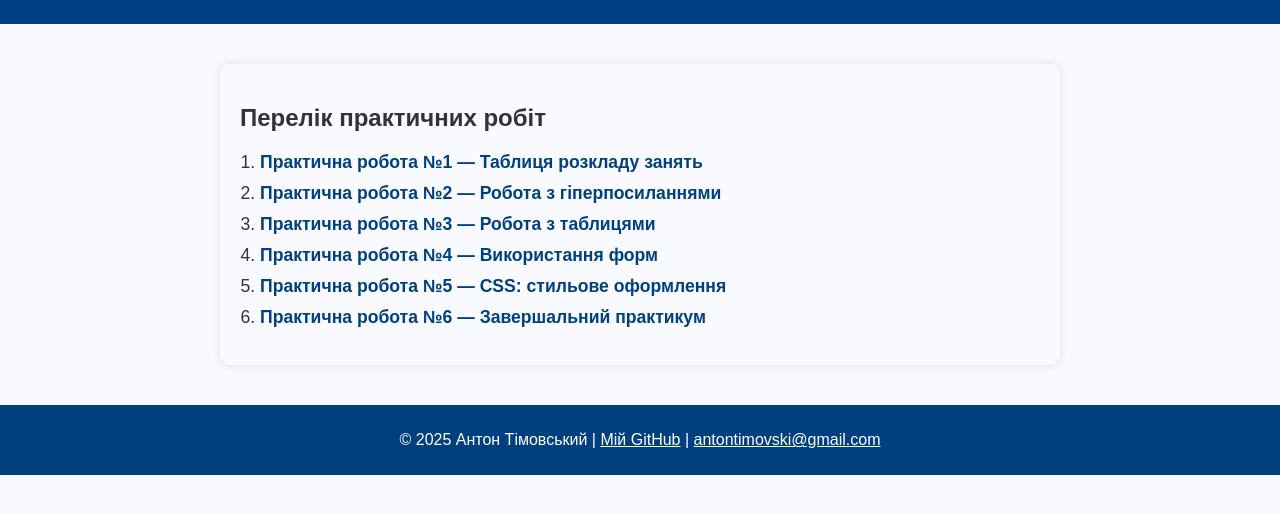
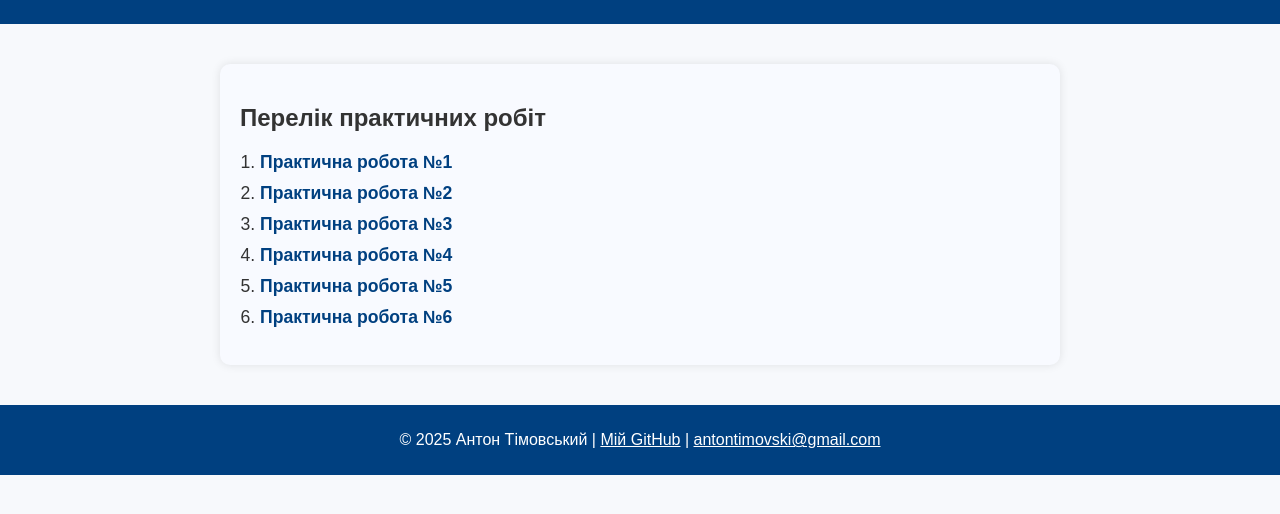
Before and after one commit to ANON435/web-technologies_and_web-design, a plain HTML site: page main/practices.html in a window 1280 px wide. Shown: the part 110-624 px from the top of the page. Drawn offline with Linux system fonts and the light colour scheme.

Commit message:
Update practices.html

```diff
--- a/main/practices.html
+++ b/main/practices.html
@@ -50,12 +50,12 @@
 <main>
     <h2>Перелік практичних робіт</h2>
     <ol>
-        <li><a href="../practices/practice1.html">Практична робота №1 — Таблиця розкладу занять</a></li>
-        <li><a href="../practices/practice2.html">Практична робота №2 — Робота з гіперпосиланнями</a></li>
-        <li><a href="../practices/practice3.html">Практична робота №3 — Робота з таблицями</a></li>
-        <li><a href="../practices/practice4.html">Практична робота №4 — Використання форм</a></li>
-        <li><a href="../practices/practice5.html">Практична робота №5 — CSS: стильове оформлення</a></li>
-        <li><a href="../practices/practice6.html">Практична робота №6 — Завершальний практикум</a></li>
+        <li><a href="../practices/practice1.html">Практична робота №1 </a></li>
+        <li><a href="../practices/practice2.html">Практична робота №2 </a></li>
+        <li><a href="../practices/practice3.html">Практична робота №3 </a></li>
+        <li><a href="../practices/practice4.html">Практична робота №4 </a></li>
+        <li><a href="../practices/practice5.html">Практична робота №5 </a></li>
+        <li><a href="../practices/practice6.html">Практична робота №6 </a></li>
     </ol>
 </main>
 
```
